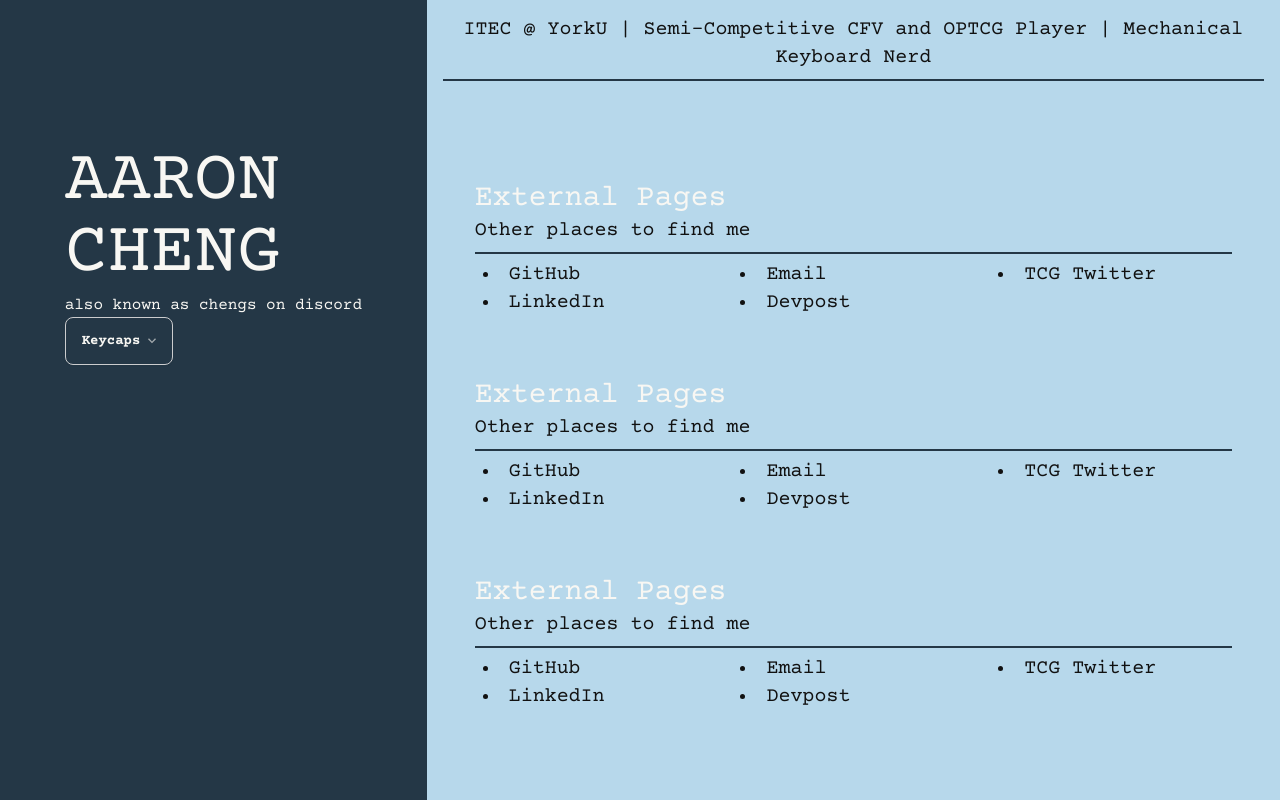
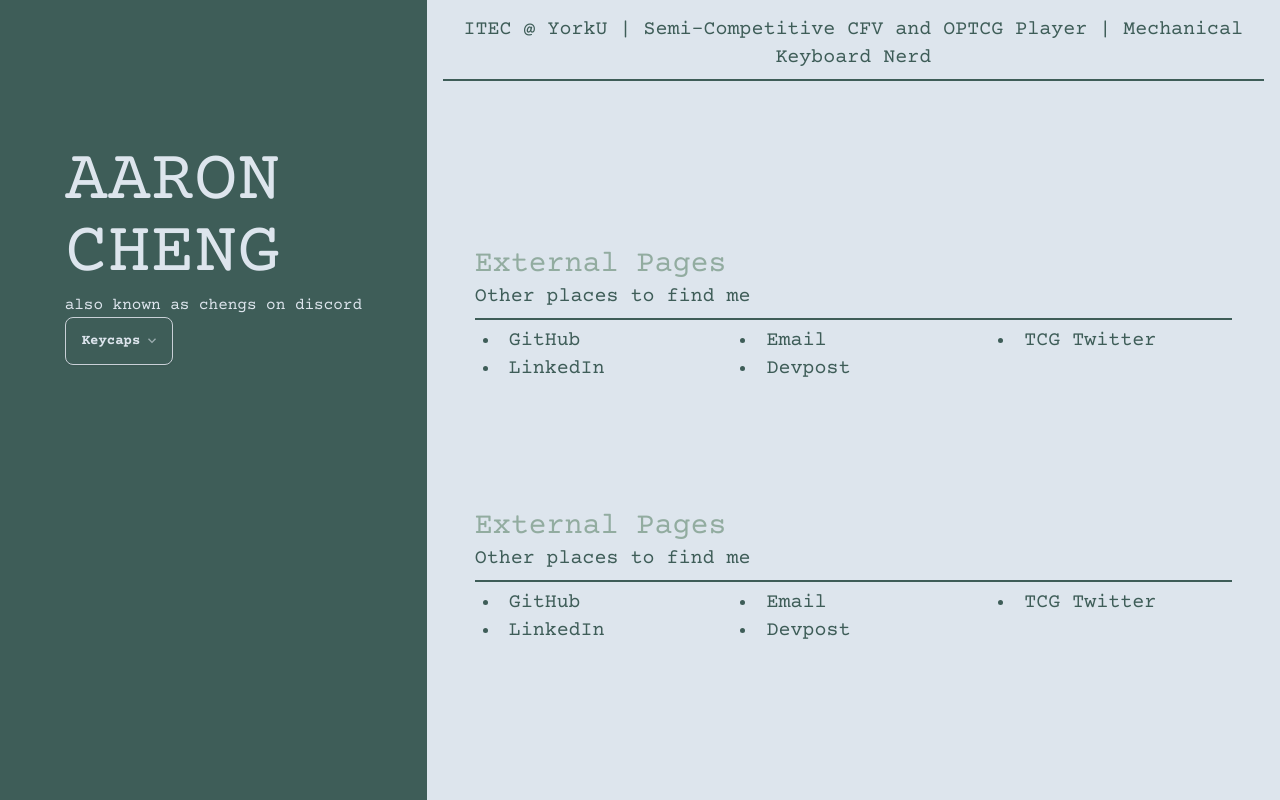
Before and after one commit to ChengAaron/PersonalWebsite, a React (Vite) app: page / in a window 1280 px wide. Built offline with nearby package versions, Linux system fonts and the light colour scheme.

Commit message:
added theme saving with localStorage

```diff
--- a/src/App.jsx
+++ b/src/App.jsx
@@ -1,3 +1,5 @@
+import { useState, useEffect } from "react";
+
 const text = [
   {firstName: "AARON"},
   {lastName: "CHENG"},
@@ -5,7 +7,7 @@ const text = [
   {desc: "also known as chengs on discord"}
 ]
 
-const importantLinks = [
+const contactLinks = [
   {title: "GitHub", link: "https://github.com/ChengAaron"},
   {title: "LinkedIn", link: "https://www.linkedin.com/in/aaron-cheng-70a091195/"},
   {title: "Email", link: "mailto:cheng.aaron@proton.me"},
@@ -13,11 +15,20 @@ const importantLinks = [
   {title: "TCG Twitter", link: "https://x.com/imchengs"},
 ]
 
-const importantLinksList = importantLinks.map(
+const siteLinks = [
+  {title: "Blog"},
+  {title: "Resume"},
+  {title: "Vanguard Lists"},
+  {title: "One Piece TCG Lists"},
+  {title: "Peripherals"},
+  {title: "Coffee & Tea"},
+]
+
+const contactLinksList = contactLinks.map(
   (link) => <li className="text-secondary-content text-xl pl-2 pr-2"><a href={link.link} target="_blank" className="link link-hover">{link.title}</a></li>
 );
 
-function LinksList () {
+function ContactLinksComponent () {
   return (
     <div className="justify-center items-center col-span-2">
       <div className="justify-self-auto m-8 -mb-8 -mt-4">
@@ -25,7 +36,7 @@ function LinksList () {
         <p className="text-secondary-content text-xl">Other places to find me</p>
         <div className="divider divider-neutral m-0"></div>
         <ul className="list-disc list-inside columns-3">
-          {importantLinksList}
+          {contactLinksList}
         </ul>
       </div>
     </div>
@@ -57,6 +68,9 @@ function Bio({ bio }) {
   );
 }
 
+
+
+
 function ColorChange() {
   return (
     <div className="dropdown mb-72">
@@ -78,7 +92,8 @@ function ColorChange() {
             name="theme-dropdown"
             className="theme-controller btn btn-sm btn-block btn-ghost justify-start text-primary-content"
             aria-label="Oblivion"
-            value="oblivion" />
+            value="oblivion"
+            onChange={() => localStorage.setItem("current", "oblivion")}/>
         </li>
         <li>
           <input
@@ -86,7 +101,8 @@ function ColorChange() {
             name="theme-dropdown"
             className="theme-controller btn btn-sm btn-block btn-ghost justify-start text-primary-content"
             aria-label="Olivia"
-            value="olivia" />
+            value="olivia"
+            onChange={() => localStorage.setItem("current", "olivia")} />
         </li>
         <li>
           <input
@@ -94,7 +110,8 @@ function ColorChange() {
             name="theme-dropdown"
             className="theme-controller btn btn-sm btn-block btn-ghost justify-start text-primary-content"
             aria-label="Botanical"
-            value="botanical" />
+            value="botanical"
+            onChange={() => localStorage.setItem("current", "botanical")} />
         </li>
         <li>
           <input
@@ -102,7 +119,8 @@ function ColorChange() {
             name="theme-dropdown"
             className="theme-controller btn btn-sm btn-block btn-ghost justify-start text-primary-content"
             aria-label="Nimbus"
-            value="nimbus" />
+            value="nimbus"
+            onChange={() => localStorage.setItem("current", "nimbus")} />
         </li>
         <li>
           <input
@@ -110,7 +128,8 @@ function ColorChange() {
             name="theme-dropdown"
             className="theme-controller btn btn-sm btn-block btn-ghost justify-start text-primary-content"
             aria-label="Delta"
-            value="delta" />
+            value="delta"
+            onChange={() => localStorage.setItem("current", "delta")} />
         </li>
         <li>
           <input
@@ -118,7 +137,8 @@ function ColorChange() {
             name="theme-dropdown"
             className="theme-controller btn btn-sm btn-block btn-ghost justify-start text-primary-content"
             aria-label="Mizu"
-            value="mizu" />
+            value="mizu"
+            onChange={() => localStorage.setItem("current", "mizu")} />
         </li>
       </ul>
     </div>
@@ -133,15 +153,15 @@ function GridLayout() {
         </div>
         <div className="grid grid-cols-subgrid col-span-2 m-4">
           <Bio bio={text[2].bio} />
-          <LinksList />
-          <LinksList />
-          <LinksList />
+          <ContactLinksComponent />
+          <ContactLinksComponent />
         </div>
     </div>
   );
 }
 
 export default function App() {
+  document.documentElement.setAttribute("data-theme", localStorage.getItem("current"))
   return (
     <div className="font-courierPrime">
       <GridLayout />
```
